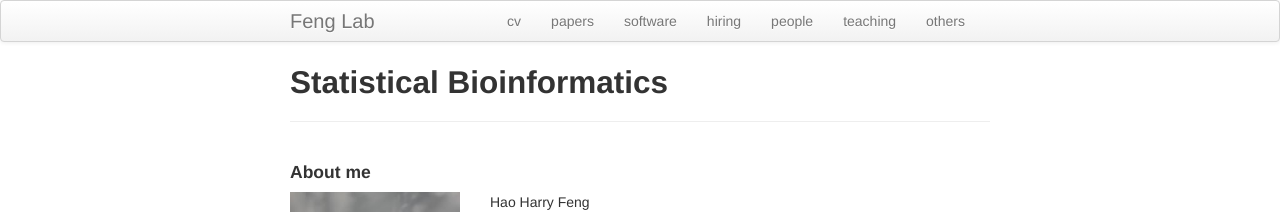
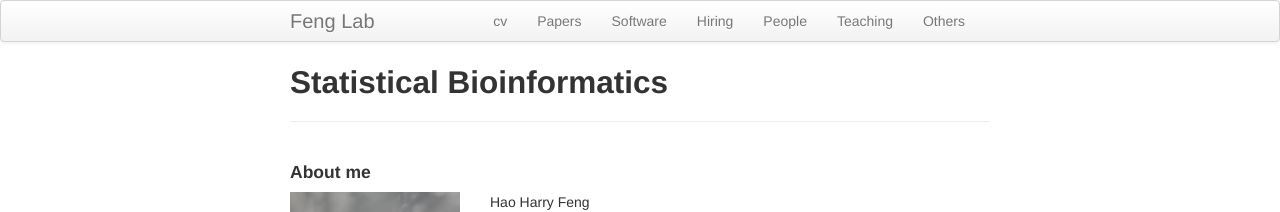
Before and after one commit to haoharryfeng/testpage4, a Jekyll site: the page built from index.md, in a window 1280 px wide. Shown: the top 212 px of the page. Built offline with Jekyll 4.4.1, drawn with Linux system fonts in a browser that asks for light colours.

```diff
--- a/_includes/themes/twitter/default.html
+++ b/_includes/themes/twitter/default.html
@@ -34,12 +34,12 @@
           <a class="brand" href="{{ HOME_PATH }}">{{ site.title }}</a>
               <ul class="nav">
               <li><a href="{{ BASE_PATH }}/Feng_cv.pdf">cv</a></li>
-              <li><a href="{{ BASE_PATH }}/papers.html">papers</a></li>
-              <li><a href="{{ BASE_PATH }}/software.html">software</a></li>
-              <li><a href="{{ BASE_PATH }}/hire.html">hiring</a></li>
-              <li><a href="{{ BASE_PATH }}/people.html">people</a></li>
-              <li><a href="{{ BASE_PATH }}/teaching.html">teaching</a></li>
-			  <li><a href="{{ BASE_PATH }}/others.html">others</a></li>
+              <li><a href="{{ BASE_PATH }}/papers.html">Papers</a></li>
+              <li><a href="{{ BASE_PATH }}/software.html">Software</a></li>
+              <li><a href="{{ BASE_PATH }}/hire.html">Hiring</a></li>
+              <li><a href="{{ BASE_PATH }}/people.html">People</a></li>
+              <li><a href="{{ BASE_PATH }}/teaching.html">Teaching</a></li>
+			  <li><a href="{{ BASE_PATH }}/others.html">Others</a></li>
             </ul>
         </div>
       </div>
```
